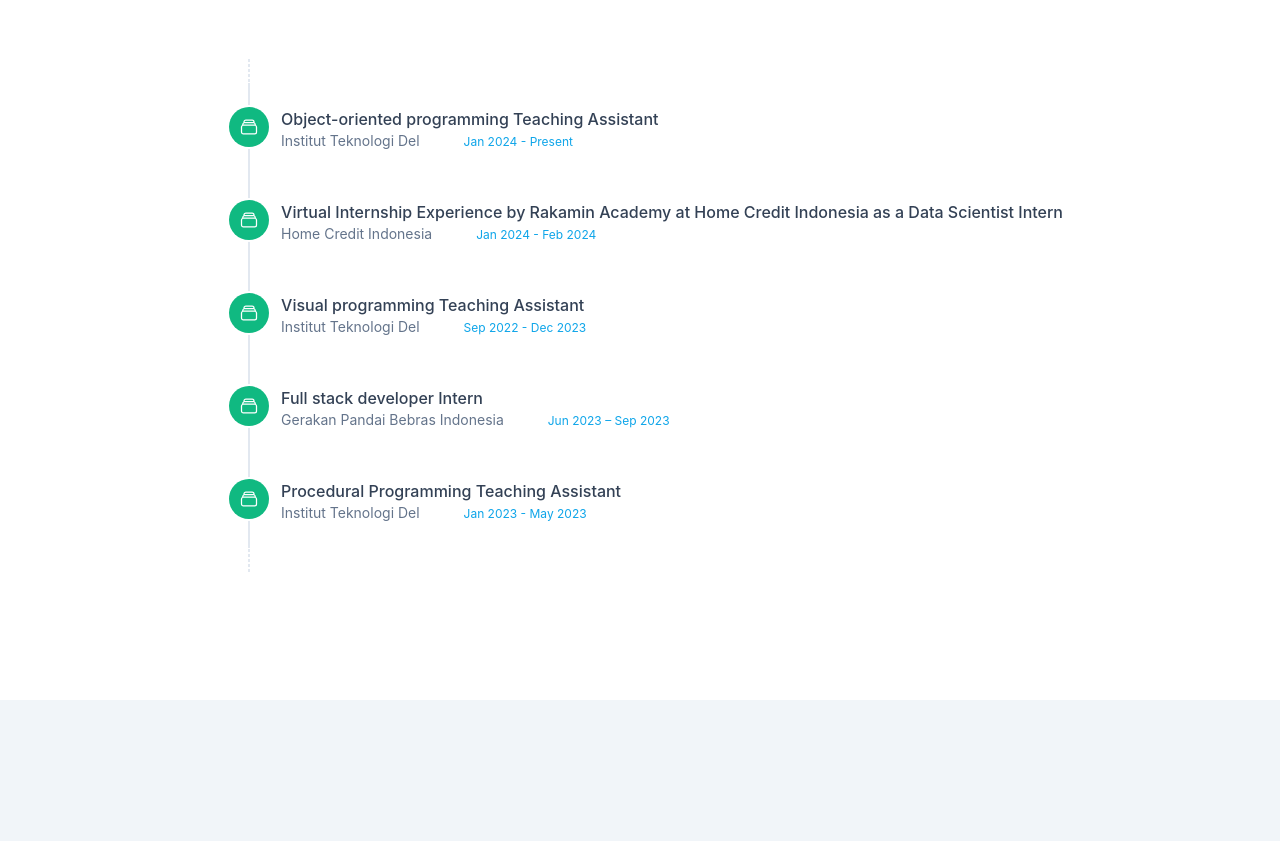
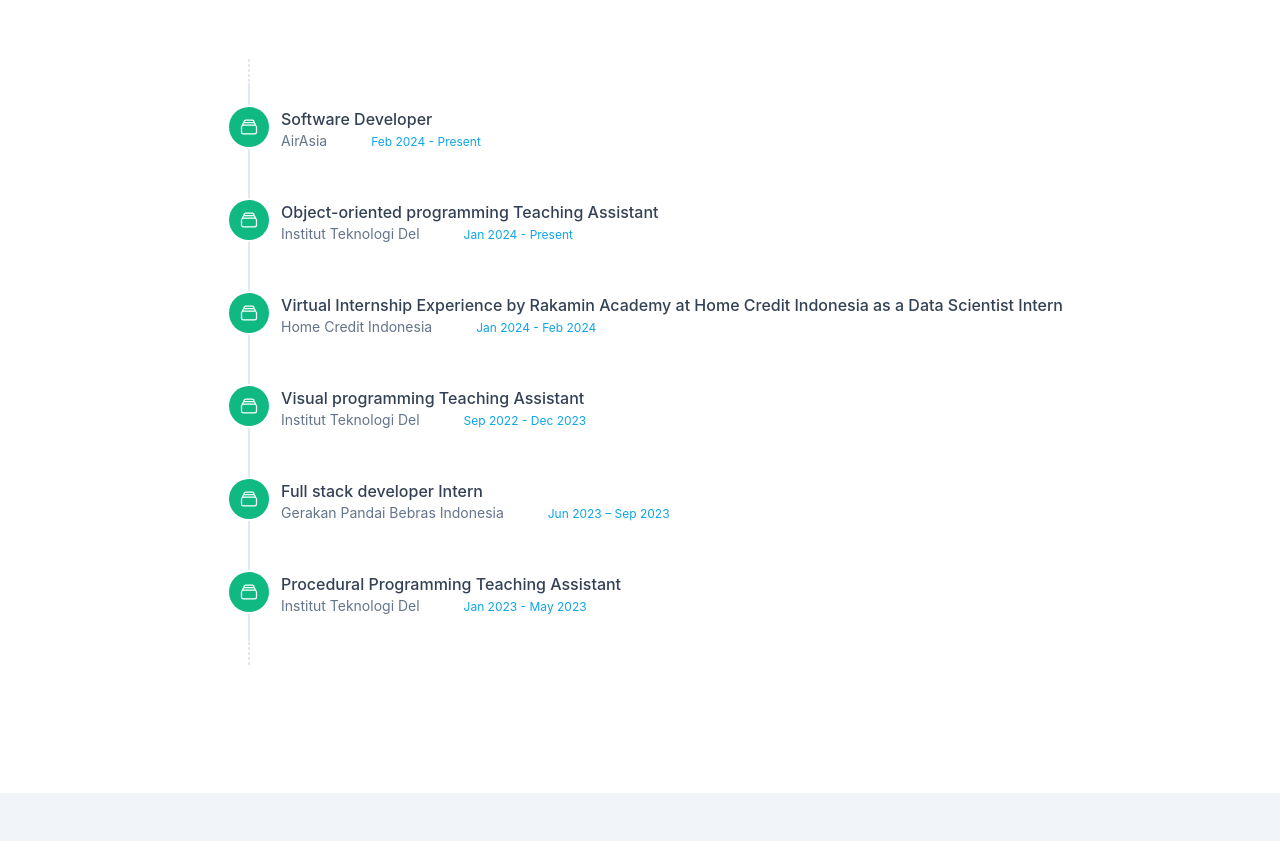
Before and after one commit to Estomihi100103/my.github.io, a website: page index.html in a window 1280 px wide. Shown: the part 2555-3396 px from the top of the page. Drawn offline with Linux system fonts and the light colour scheme.

Commit message:
Update Index.html

```diff
--- a/index.html
+++ b/index.html
@@ -229,7 +229,21 @@
             <div class="flex items-center justify-center">
                 <ul aria-label="Colored activity feed" role="feed"
                     class="relative flex flex-col gap-12 py-12 pl-8 before:absolute before:top-0 before:left-8 before:h-full before:border before:-translate-x-1/2 before:border-slate-200 before:border-dashed after:absolute after:top-6 after:left-8 after:bottom-6 after:border after:-translate-x-1/2 after:border-slate-200 ">
-
+                    <li role="article" class="relative pl-8 ">
+                        <span
+                            class="absolute left-0 z-10 flex items-center justify-center w-10 h-10 text-white -translate-x-1/2 rounded-full ring-2 ring-white bg-emerald-500 ">
+                            <svg xmlns="http://www.w3.org/2000/svg" fill="none" viewBox="0 0 24 24" stroke-width="1.5"
+                                stroke="currentColor" class="w-5 h-5" role="presentation">
+                                <path stroke-linecap="round" stroke-linejoin="round"
+                                    d="M6 6.878V6a2.25 2.25 0 012.25-2.25h7.5A2.25 2.25 0 0118 6v.878m-12 0c.235-.083.487-.128.75-.128h10.5c.263 0 .515.045.75.128m-12 0A2.25 2.25 0 004.5 9v.878m13.5-3A2.25 2.25 0 0119.5 9v.878m0 0a2.246 2.246 0 00-.75-.128H5.25c-.263 0-.515.045-.75.128m15 0A2.25 2.25 0 0121 12v6a2.25 2.25 0 01-2.25 2.25H5.25A2.25 2.25 0 013 18v-6c0-.98.626-1.813 1.5-2.122" />
+                            </svg>
+                        </span>
+                        <div class="flex flex-col flex-1 gap-0">
+                            <h4 class="text-base font-medium text-slate-700 dark:text-white"> Software Developer</h4>
+                            <p class="text-sm text-slate-500 dark:text-white"> AirAsia <span
+                                    class="mx-10 text-xs leading-5 text-sky-500">Feb 2024 - Present</span></p>
+                        </div>
+                    </li>
                     <li role="article" class="relative pl-8 ">
                         <span
                             class="absolute left-0 z-10 flex items-center justify-center w-10 h-10 text-white -translate-x-1/2 rounded-full ring-2 ring-white bg-emerald-500 ">
```
